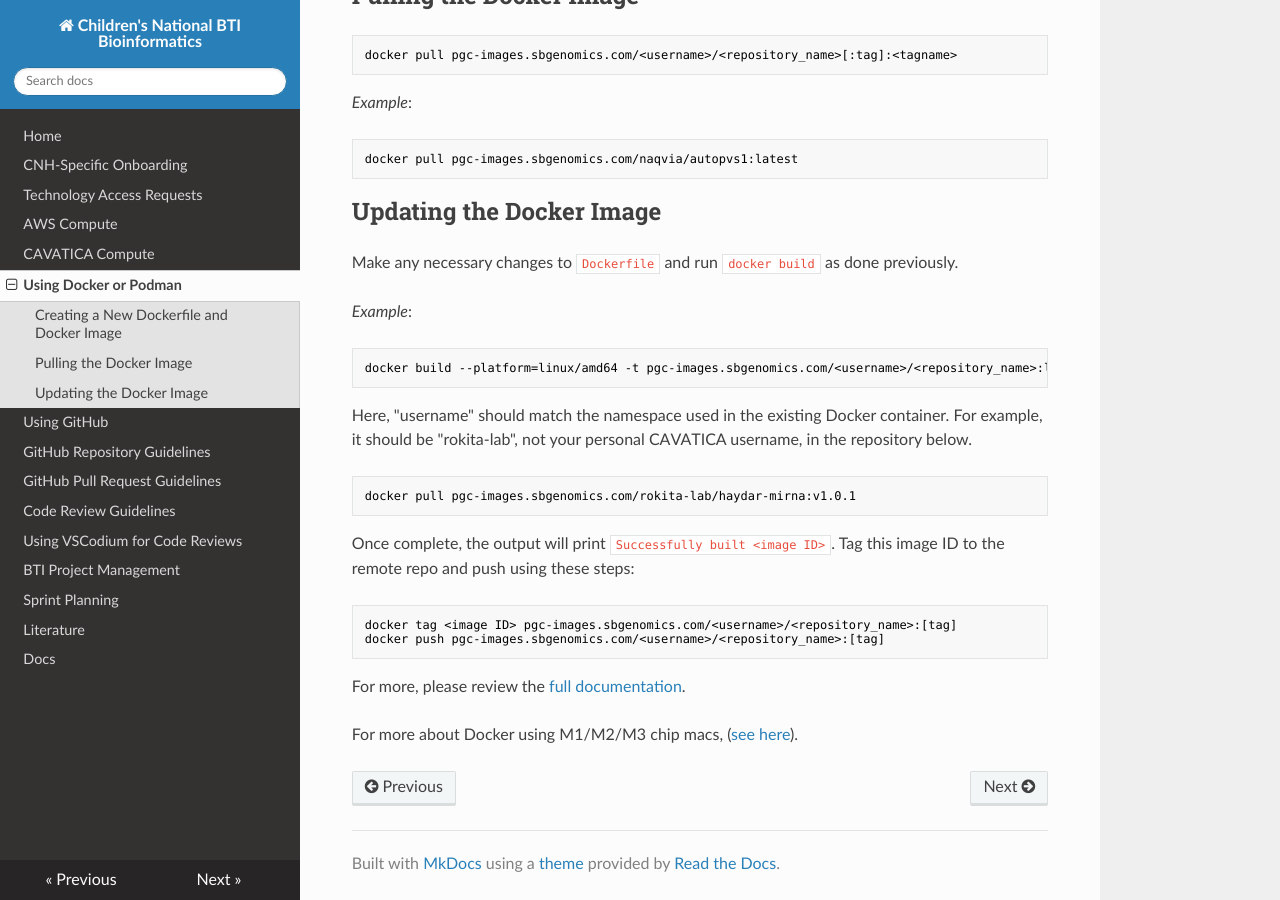
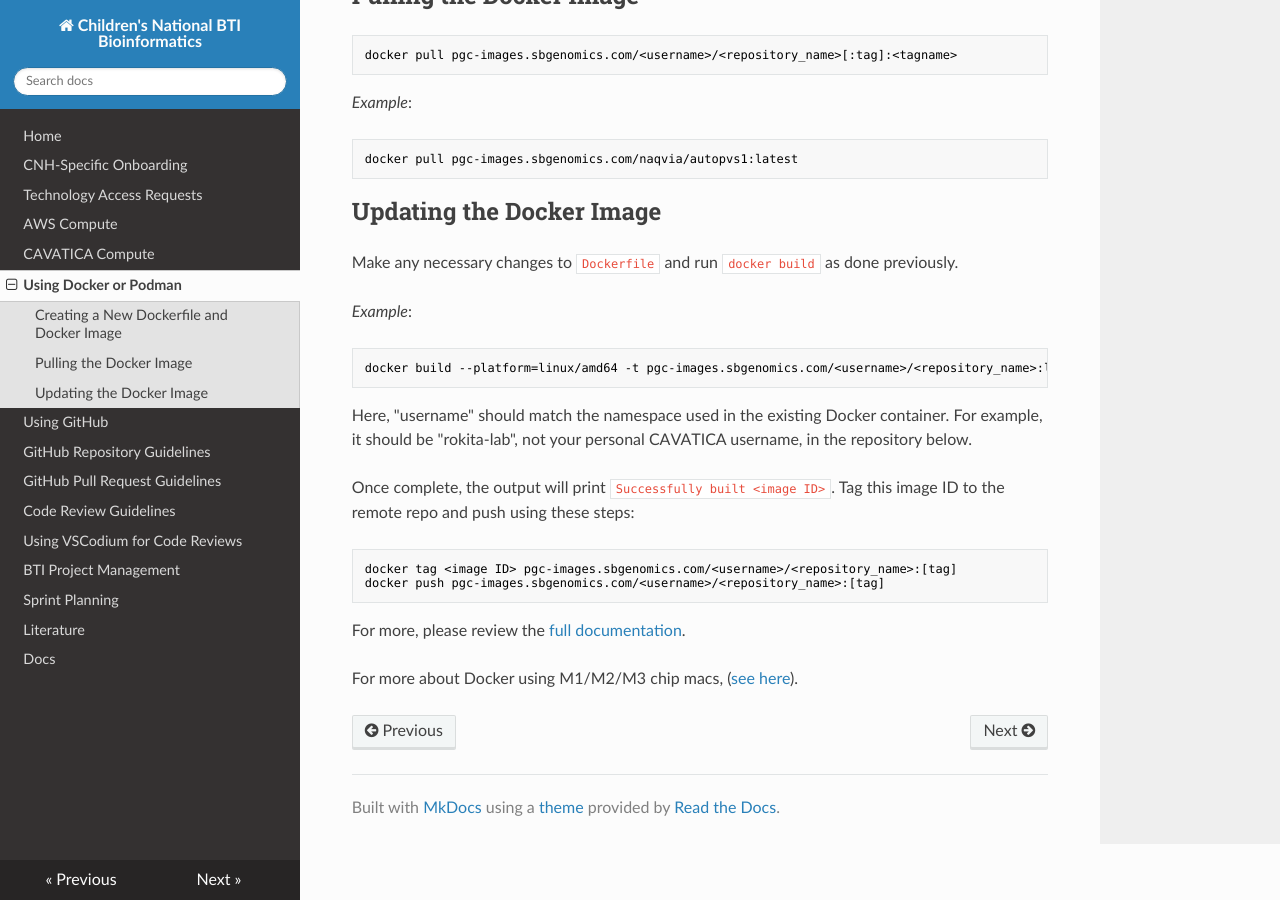
Before and after one commit to childrens-bti/bti-bfx-docs, an MkDocs documentation site: the page built from docs/docker.md, in a window 1280 px wide and 900 px high, scrolled down 2111 px. Built offline with MkDocs 1.6.1, drawn with Linux system fonts in a browser that asks for light colours; nearby versions of some CDN libraries.

Commit message:
Update docker.md
Remove pull command from image update steps

````diff
--- a/docs/docker.md
+++ b/docs/docker.md
@@ -86,10 +86,6 @@ docker build --platform=linux/amd64 -t pgc-images.sbgenomics.com/<username>/<rep
 
 Here, "username" should match the namespace used in the existing Docker container. For example, it should be "rokita-lab", not your personal CAVATICA username, in the repository below.
 
-```bash
-docker pull pgc-images.sbgenomics.com/rokita-lab/haydar-mirna:v1.0.1
-```
-
 Once complete, the output will print `Successfully built <image ID>`. Tag this image ID to the remote repo and push using these steps:
 
 ```bash
````
